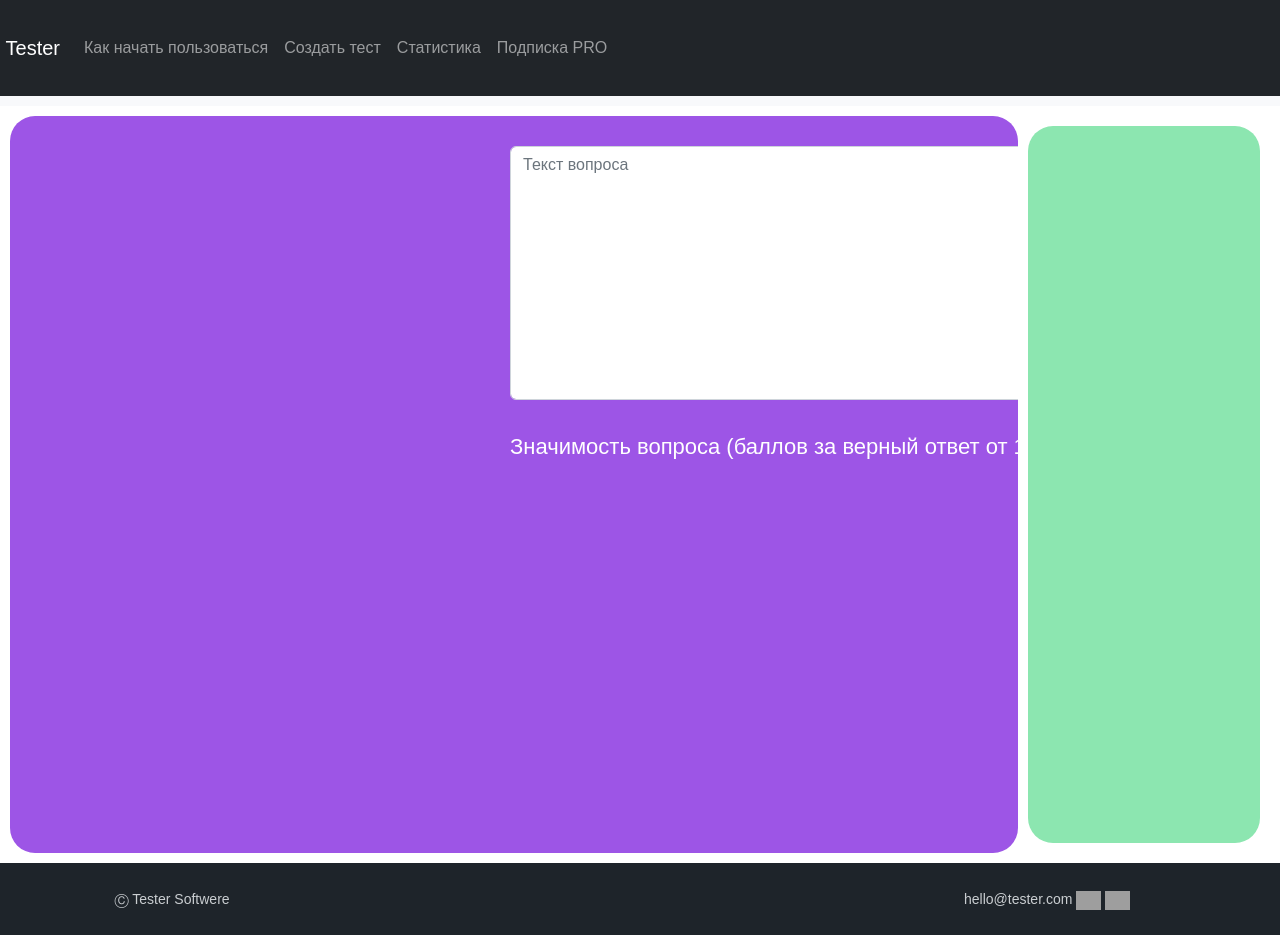
After one commit to moipo/tester, a Django app: page /create_questions/ in a window 1280 px wide. The commit adds this page. Run offline with Django 4.2, Linux system fonts and the light colour scheme; some libraries are stand-ins or nearby versions; grey boxes are pictures that could not be loaded.

Commit message:
Added question form

```diff
--- a/templates/createquestions.html
+++ /dev/null
@@ -1 +0,0 @@
-{% extends "createtest_base.html" %}
--- /dev/null
+++ b/templates/createquestions_form.html
@@ -0,0 +1,59 @@
+{% extends "createtest_base.html" %}
+
+{% block questions_form %}
+
+ <form action = "" method="POST"> {% csrf_token %}
+     <div class="form-group testformtxt">
+         <textarea class ="form-control"  name="question" cols="40" rows="10" required="" id="id_question" placeholder = "Текст вопроса"></textarea>
+<!--         <div class = 'container'>-->
+         <label class = "textstyle" for = "id_importance">Значимость вопроса (баллов за верный ответ от 1 до 10):</label>
+         <input class ="form-control questionform_importance" min = "1" max = "10" type="number" name="importance" value="5" required="" id="id_importance" >
+         <button type="submit" class="btn btn-success btn-md createTestButton"> Продолжить</button>
+<!--         </div>-->
+         {% comment %}
+        {{question_form}}
+         {% endcomment %}
+     </div>
+ </form>
+
+<style>
+        .testformstr{
+        margin-top: 50px;
+        width:300px;
+        margin-left: 500px;
+        }
+
+        .testformtxt{
+        margin-top: 30px;
+        width:700px;
+        margin-left: 500px;
+
+        }
+
+        .questionform_importance
+        {
+        display: inline-block;
+        margin-left: 700px;
+        width:100px;
+        margin: 0px;
+        }
+
+
+        .createTestButton{
+        margin-top: 35px;
+        float:right;
+        }
+
+        .textstyle{
+        color:white;
+        margin-top: 30px;
+        font-size: 22px;
+        }
+
+
+</style>
+{% endblock %}
+
+
+{% block answer%}
+{% endblock%}
--- a/templates/createtest_base.html
+++ b/templates/createtest_base.html
@@ -46,6 +46,8 @@
         <div class = "content">
             {% block show_test_form %}
             {% endblock %}
+            {% block questions_form %}
+            {% endblock %}
         </div>
           <div class = "sidebar1">
             <div class = "sidebar1-content" style = "background-color:#8ce6b0">
--- a/tester/urls.py
+++ b/tester/urls.py
@@ -20,4 +20,5 @@ urlpatterns = [
     path('admin/', admin.site.urls),
     path('', include('univ_app.urls')),
     path('createtest/', include('univ_app.urls')),
+    path('create_questions/', include('univ_app.urls')),
 ]
--- a/univ_app/admin.py
+++ b/univ_app/admin.py
@@ -5,4 +5,4 @@ from .models import *
 admin.site.register(Answer)
 admin.site.register(Question)
 admin.site.register(Test)
-admin.site.register(User)
+# admin.site.register(User)
--- a/univ_app/forms.py
+++ b/univ_app/forms.py
@@ -13,3 +13,16 @@ class TestForm(forms.ModelForm):
             "title" : "Название теста",
             "description" : "Описание",
         }
+
+class QuestionForm(forms.ModelForm):
+    class Meta:
+        model = Question
+        fields = [
+            'question',
+            'importance',
+        ]
+
+        labels = {
+            "question" : "Текст вопроса",
+            "importance" : "Очков за вопрос (важность вопроса)",
+        }
--- a/univ_app/models.py
+++ b/univ_app/models.py
@@ -1,5 +1,5 @@
 from django.db import models
-
+from django.core.validators import MaxValueValidator, MinValueValidator
 
 # Create your models here.
 
@@ -12,15 +12,18 @@ class Answer(models.Model):
 
 
 class Question(models.Model):
-    question = models.CharField(max_length=1000)
-    importance = models.IntegerField(default = 5)
+    question = models.TextField()
+    importance = models.IntegerField(default = 5, validators=[
+        MaxValueValidator(10),
+        MinValueValidator(1),
+    ])
     related_test = models.ForeignKey("Test", on_delete=models.CASCADE)
     answered_correctly = models.BooleanField(default = False)
 
 class Test(models.Model):
     title = models.CharField(max_length=100 )
     description = models.TextField(blank = True )
-    creator = models.ForeignKey("User", on_delete=models.PROTECT)
+    # creator = models.ForeignKey("User", on_delete=models.PROTECT, null=True, default=1)
     score = models.IntegerField(default = 0)
     link = models.CharField(max_length=1000, default = '')
 
@@ -31,10 +34,10 @@ class Test(models.Model):
         return self.title
 
 
-class User(models.Model):  # play with ORM
-    nickname = models.CharField(max_length=100)
-    password = models.CharField(max_length=100)
-    taken_tests = models.ManyToManyField("Test")
-
-    def __str__(self):
-        return self.nickname
+# class User(models.Model):  # play with ORM
+#     nickname = models.CharField(max_length=100)
+#     password = models.CharField(max_length=100)
+#     taken_tests = models.ManyToManyField("Test")
+#
+#     def __str__(self):
+#         return self.nickname
--- a/univ_app/urls.py
+++ b/univ_app/urls.py
@@ -3,5 +3,6 @@ from .views import *
 
 urlpatterns = [
     path('',General.base),
-    path('createtest/',General.createtest),
+    path('createtest/',General.createtest_form),
+    path('create_questions/',General.createquestion_form, name = "create_question"),
 ]
--- a/univ_app/views.py
+++ b/univ_app/views.py
@@ -1,15 +1,33 @@
-from django.shortcuts import render
-from .forms import TestForm
+from django.shortcuts import render, redirect
+from .forms import *
+from .models import *
+
+
+
 # Create your views here.
 
 
 class General:
     def base(request):
-        return render(request, "base.html", {} )
+        return render(request, "very_first_page.html", {})
 
-    def createtest(request):
+    def createtest_form(request):
+        if request.method == "POST":
+            form_result = TestForm(request.POST)
+            if form_result.is_valid():
+                Test.objects.create(**form_result.cleaned_data)
+                return redirect('create_question')
+
+
         form_test = TestForm()
         ctx = {
             "form_test": form_test,
         }
-        return render(request, "createtest.html", ctx )
+        return render(request, "createtest_form.html", ctx)
+
+    def createquestion_form(request):
+        question_form = QuestionForm()
+        ctx = {
+            'question_form' : question_form,
+        }
+        return render(request, "createquestions_form.html", ctx)
```
Also changed, not shown: templates/createtest.html (deleted, +0 -59 lines), templates/createtest_form.html (added, +58 -0 lines), db.sqlite3, templates/very_first_page.html (renamed from templates/base.html), univ_app/migrations/0005_remove_test_creator_delete_user.py (added), univ_app/migrations/0006_alter_question_importance.py (added), univ_app/migrations/0007_alter_question_question.py (added).
